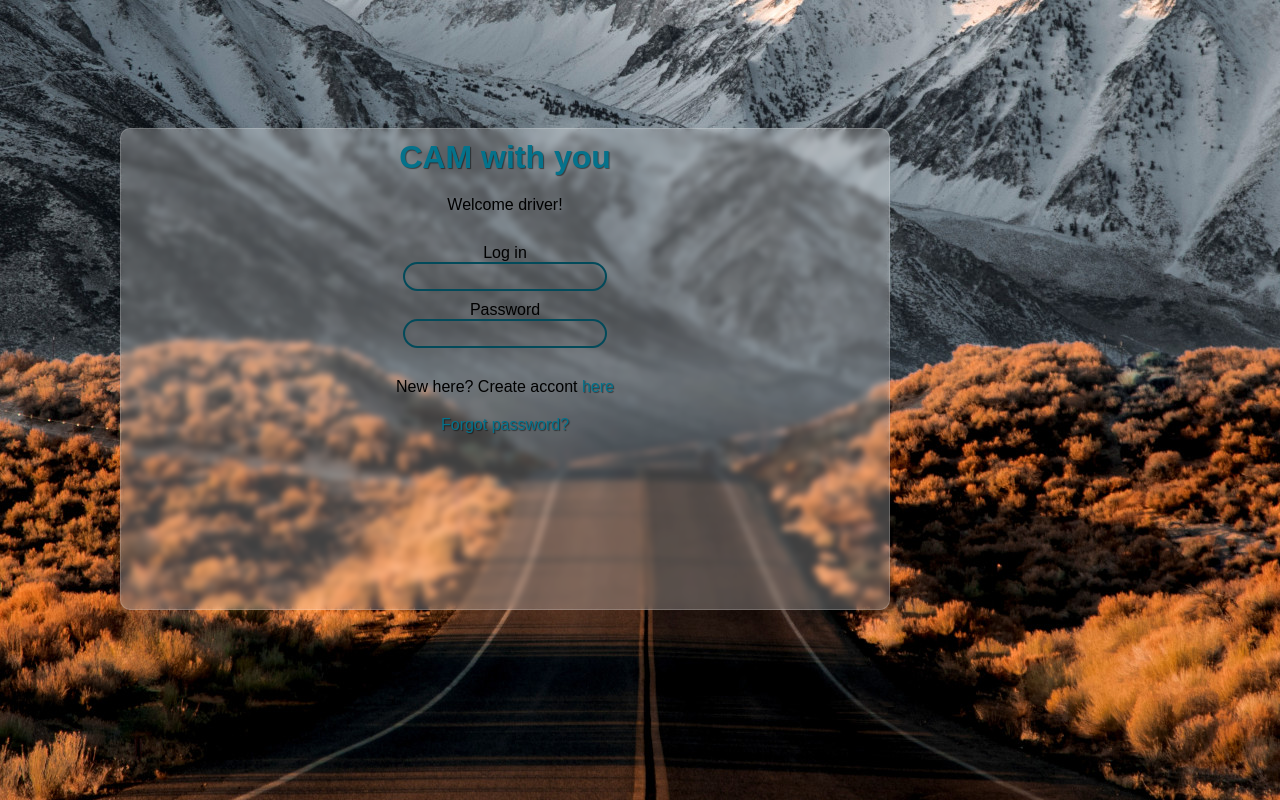
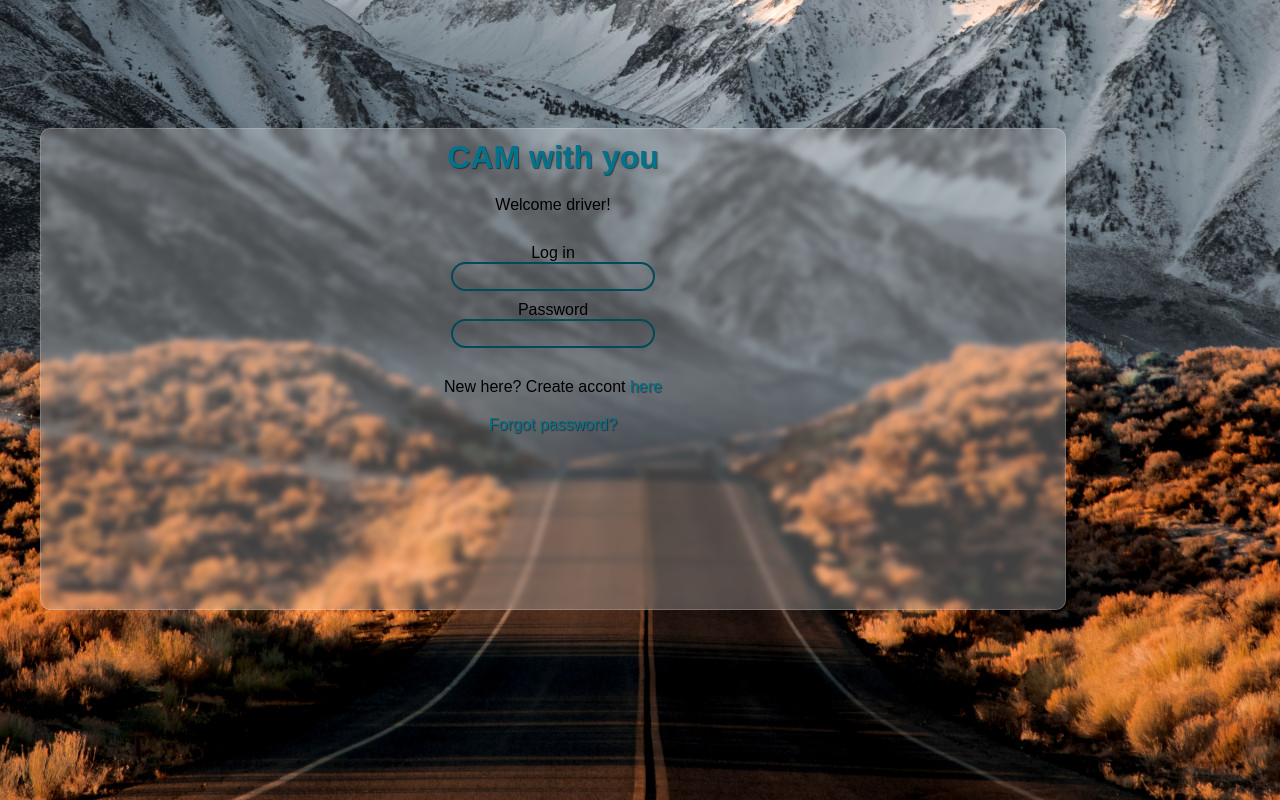
Before and after one commit to claudio98marcio/login-project, a plain HTML site: page index.html in a window 1280 px wide. Drawn offline with Linux system fonts and the light colour scheme.

Commit message:
testing 001
testing

```diff
--- a/style/s001.css
+++ b/style/s001.css
@@ -21,11 +21,11 @@ body{
 }
 
 #login-box{
-    width: 60vw;
+    width: 80vw;
     height: 60vh;
     position: absolute;
     top: 10vw;
-    left: 15vh;
+    left: 5vh;
     background-color: rgba(255, 255, 255, 0.25);
     backdrop-filter: blur(3px);
     border: 1px solid rgba(255, 255, 255, 0.18);
```
